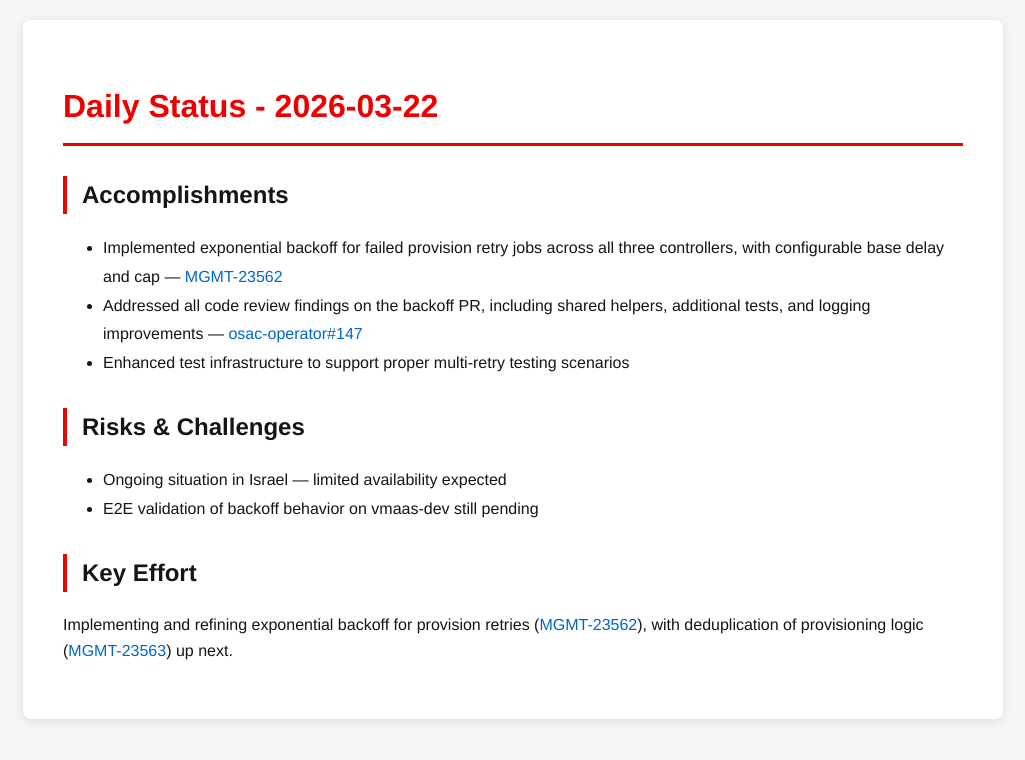
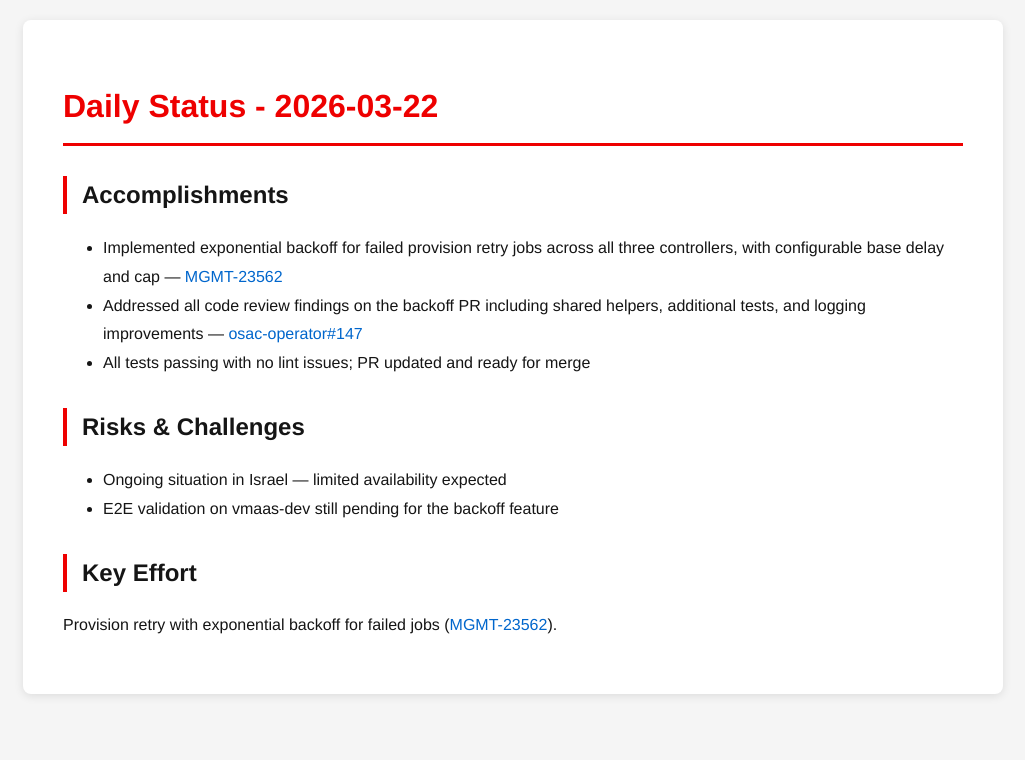
Before and after one commit to tzvatot/daily-status, a Jekyll site: the page built from 2026-03-22.md, in a window 1280 px wide. Shown: the top 760 px of the page, without its empty margins (127-1152 px from the left). Built offline with Jekyll 4.4.1, drawn with Linux system fonts in a browser that asks for light colours.

Commit message:
Daily status update - 2026-03-22

```diff
--- a/2026-03-22.md
+++ b/2026-03-22.md
@@ -8,12 +8,12 @@ date: 2026-03-22
 
 ## Accomplishments
 - Implemented exponential backoff for failed provision retry jobs across all three controllers, with configurable base delay and cap — [MGMT-23562](https://issues.redhat.com/browse/MGMT-23562)
-- Addressed all code review findings on the backoff PR, including shared helpers, additional tests, and logging improvements — [osac-operator#147](https://github.com/osac-project/osac-operator/pull/147)
-- Enhanced test infrastructure to support proper multi-retry testing scenarios
+- Addressed all code review findings on the backoff PR including shared helpers, additional tests, and logging improvements — [osac-operator#147](https://github.com/osac-project/osac-operator/pull/147)
+- All tests passing with no lint issues; PR updated and ready for merge
 
 ## Risks & Challenges
 - Ongoing situation in Israel — limited availability expected
-- E2E validation of backoff behavior on vmaas-dev still pending
+- E2E validation on vmaas-dev still pending for the backoff feature
 
 ## Key Effort
-Implementing and refining exponential backoff for provision retries ([MGMT-23562](https://issues.redhat.com/browse/MGMT-23562)), with deduplication of provisioning logic ([MGMT-23563](https://issues.redhat.com/browse/MGMT-23563)) up next.
+Provision retry with exponential backoff for failed jobs ([MGMT-23562](https://issues.redhat.com/browse/MGMT-23562)).
```
